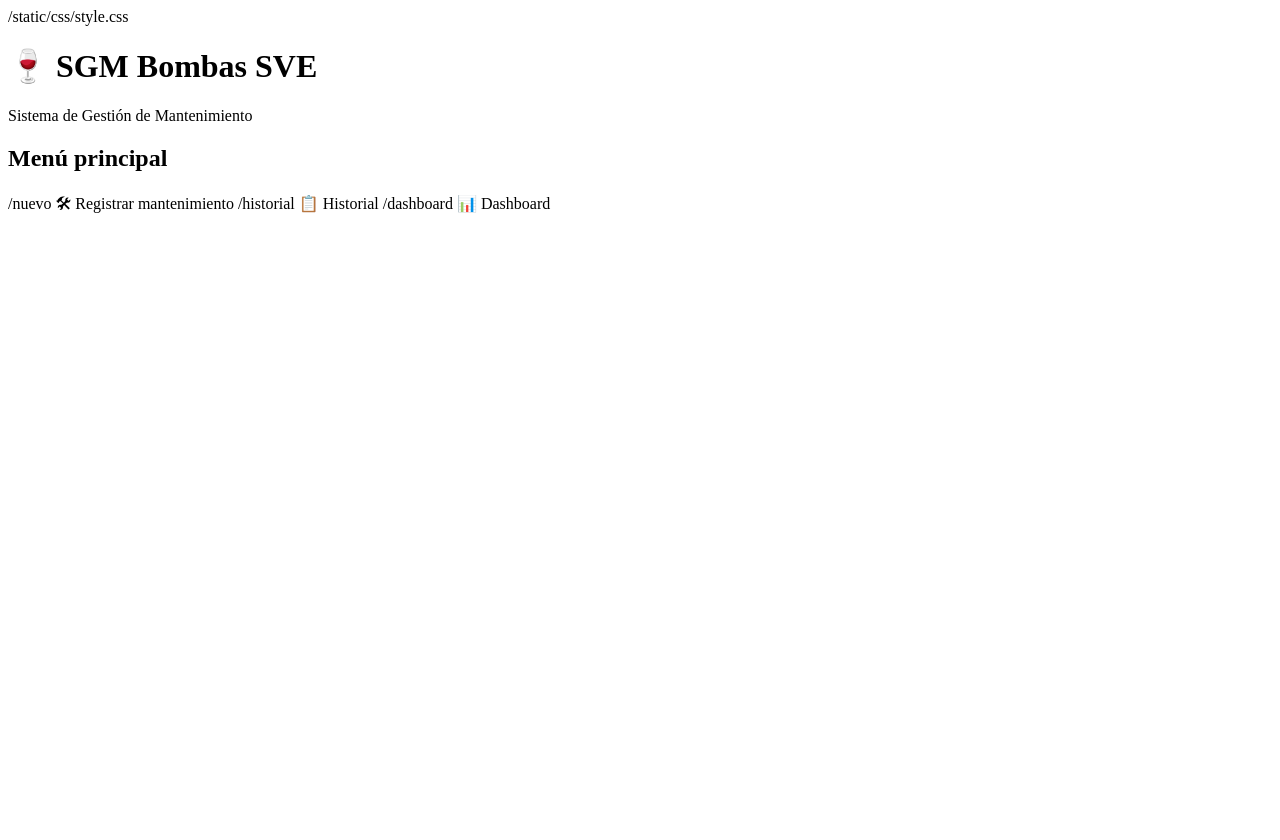
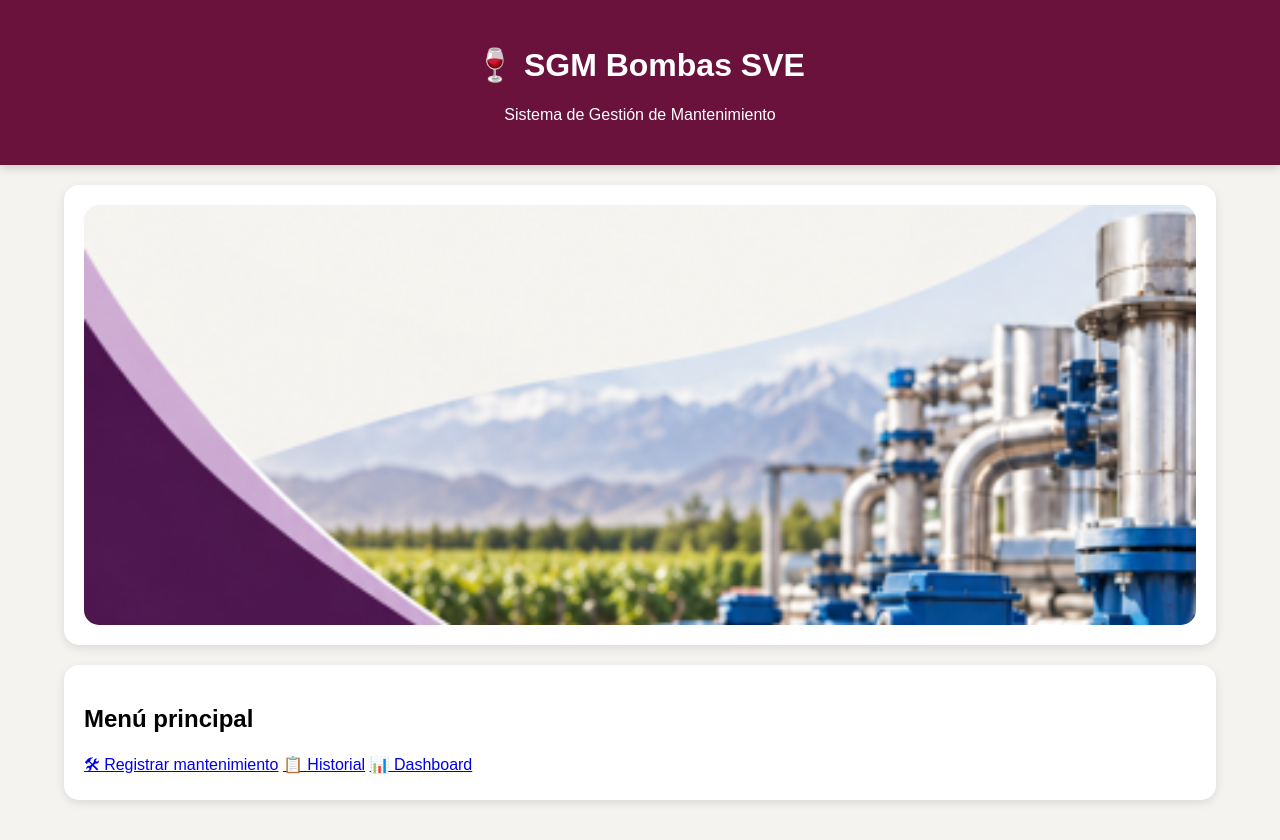
Before and after one commit to encuestasuedc-droid/sgm-bombas-sve, a Flask app: page / in a window 1280 px wide. Before the commit the page ends 213 px from the top, so only its background shows below. Run offline with Flask 3, Linux system fonts and the light colour scheme; some libraries are stand-ins or nearby versions.

Commit message:
Update inicio.html

```diff
--- a/templates/inicio.html
+++ b/templates/inicio.html
@@ -1,17 +1,24 @@
 <!DOCTYPE html>
 <html lang="es">
-
 <head>
     <meta charset="UTF-8">
     <meta name="viewport" content="width=device-width, initial-scale=1.0">
-
     <title>SGM Bombas SVE</title>
 
-    /static/css/style.css
+    <link rel="stylesheet" href="/static/css/style.css">
+
+    <style>
+        .imagen-bombas-inicio {
+            display: block;
+            width: 100%;
+            max-height: 420px;
+            object-fit: cover;
+            object-position: center;
+            border-radius: 15px;
+        }
+    </style>
 </head>
-
 <body>
-
     <header>
         <h1>🍷 SGM Bombas SVE</h1>
         <p>Sistema de Gestión de Mantenimiento</p>
@@ -20,29 +27,19 @@
     <div class="container">
 
         <div class="card">
+            <img src="/static/img/bombas_sve.png" alt="Bombas SVE" class="imagen-bombas-inicio">
+        </div>
 
+        <!-- Menú principal -->
+        <div class="card">
             <h2>Menú principal</h2>
 
             <div class="menu-links">
-
-                /nuevo
-                    🛠 Registrar mantenimiento
-                </a>
-
-                /historial
-                    📋 Historial
-                </a>
-
-                /dashboard
-                    📊 Dashboard
-                </a>
-
+                <a href="/nuevo">🛠 Registrar mantenimiento</a>
+                <a href="/historial">📋 Historial</a>
+                <a href="/dashboard">📊 Dashboard</a>
             </div>
-
         </div>
-
     </div>
-
 </body>
-
 </html>
```
